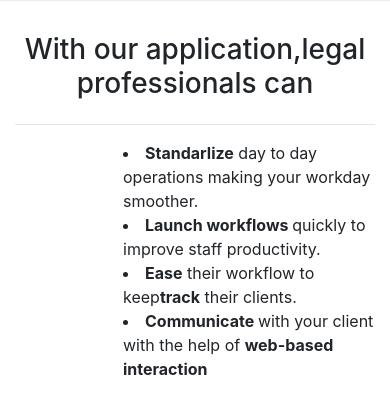
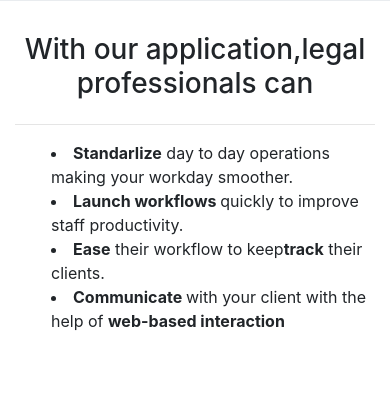
Before and after one commit to shaista1519/ccms, a Flask app: page / in a window 390 px wide. Shown: the part 383-797 px from the top of the page. Run offline with Flask 2, Linux system fonts and the light colour scheme; some libraries are stand-ins or nearby versions.

Commit message:
Fixed Jumbotron responsive nature

```diff
--- a/templates/index.html
+++ b/templates/index.html
@@ -1,6 +1,22 @@
 {% extends "layout.html" %}
 
 {% block title  %}
+{% endblock %}
+
+{% block scripts %}
+<style>
+  @media (min-width: 500px){
+    #facility-list{
+      margin-left: 30%;
+
+    }
+  }
+  @media (max-width: 499px) {
+    #facility-list{
+      margin-left: 10%;
+    }
+  }
+</style>
 {% endblock %}
 
 {% block body %}
@@ -22,7 +38,7 @@
     </div>
   </div>
   <hr/>
-  <div style="margin-left: 30%;">
+  <div id="facility-list">
     <div class="row">
       <div class="col-sm">
         <li><b>Standarlize</b> day to day operations making your workday smoother.</li>
```
